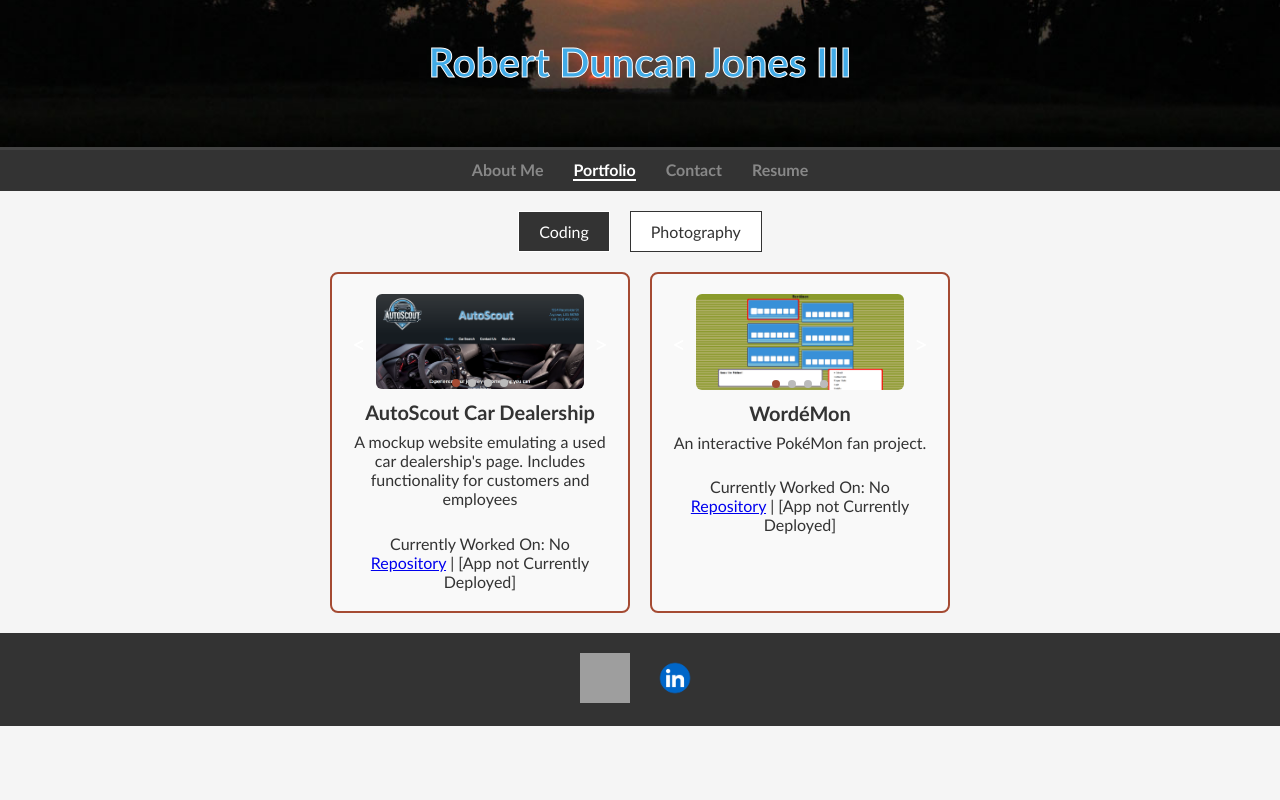
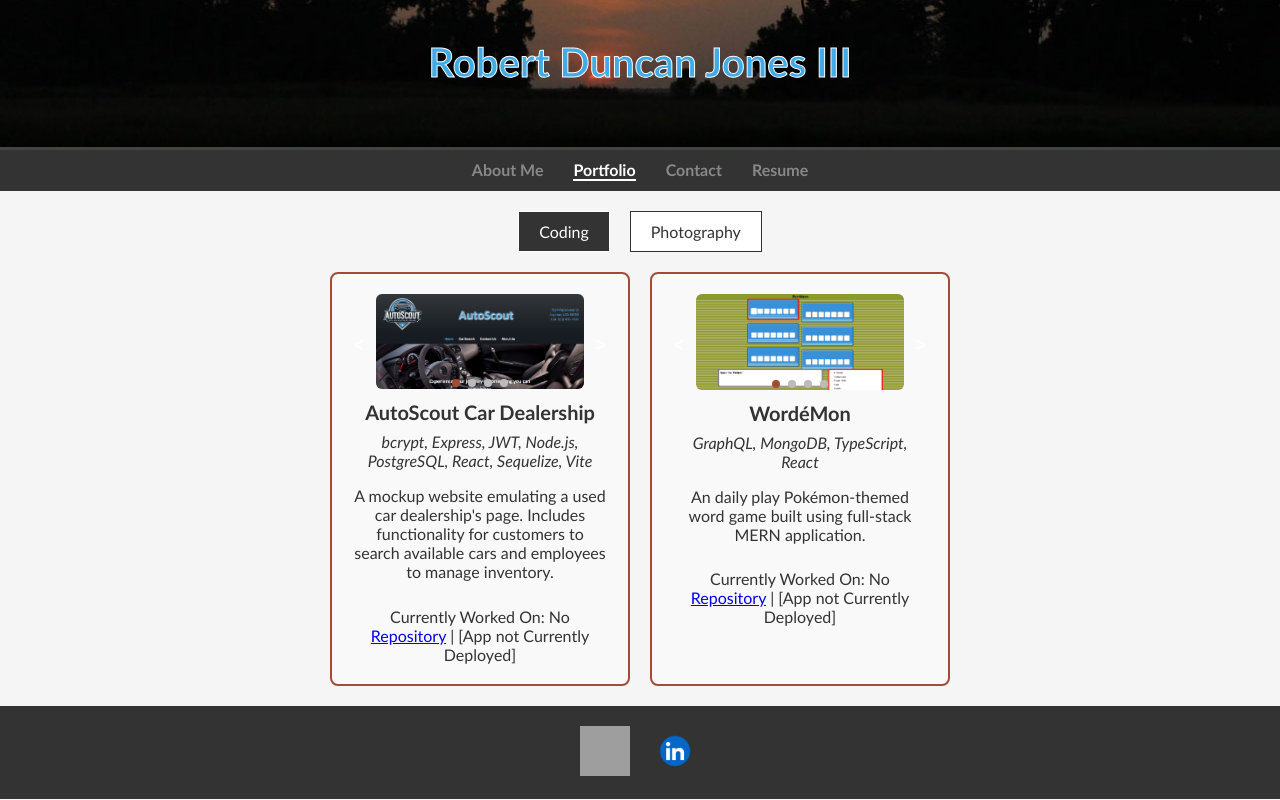
Before and after one commit to CerfSoleil/rdjiii_Portfolio, a React (Vite) app: page /portfolio in a window 1280 px wide. Built offline with nearby package versions, Linux system fonts and the light colour scheme; grey boxes are pictures that could not be loaded.

Commit message:
Adding further details to coding portfolio.

```diff
--- a/src/components/CodingRepositories.jsx
+++ b/src/components/CodingRepositories.jsx
@@ -1,7 +1,8 @@
 export const repositories = [
     {
         title: "AutoScout Car Dealership",
-        description: "A mockup website emulating a used car dealership's page. Includes functionality for customers and employees",
+        description: "A mockup website emulating a used car dealership's page. Includes functionality for customers to search available cars and employees to manage inventory.",
+        softwareUsed: "bcrypt, Express, JWT, Node.js, PostgreSQL, React, Sequelize, Vite",
         activeDev: false,
         repo: "https://github.com/andrewPelfrey/used-car-dealer" ,
         deploy: "",
@@ -10,7 +11,8 @@ export const repositories = [
     },
     {
         title: "WordéMon",
-        description: "An interactive PokéMon fan project.",
+        description: "An daily play Pokémon-themed word game built using full-stack MERN application.",
+        softwareUsed: "GraphQL, MongoDB, TypeScript, React",
         activeDev: false,
         repo: "https://github.com/nolangrossi/Wordemon",
         deploy: "",
--- a/src/pages/CodingPortfolio.jsx
+++ b/src/pages/CodingPortfolio.jsx
@@ -12,6 +12,7 @@ const CodingPortfolio = () => {
         <div key={index} className="coding-tile">
           <CodingGallery images={repo.images} video={repo.video} />
           <h3>{repo.title}</h3>
+          <p className="software-used">{repo.softwareUsed}</p>
           <p className="repo-descript">{repo.description}</p>
           <p>Currently Worked On: {repo.activeDev ? "Yes" : "No"}</p>
           <div className="coding-links">
--- a/src/styles/CodingPortfolio.css
+++ b/src/styles/CodingPortfolio.css
@@ -18,6 +18,11 @@
     border: 2px solid #A54B33;
   }
 
+  .software-used {
+    font-style: italic;
+    margin-bottom: 1rem;
+  }
+
   .coding-tile:hover {
     border-color: #333;
     box-shadow: 0 0 10px #333;
```
